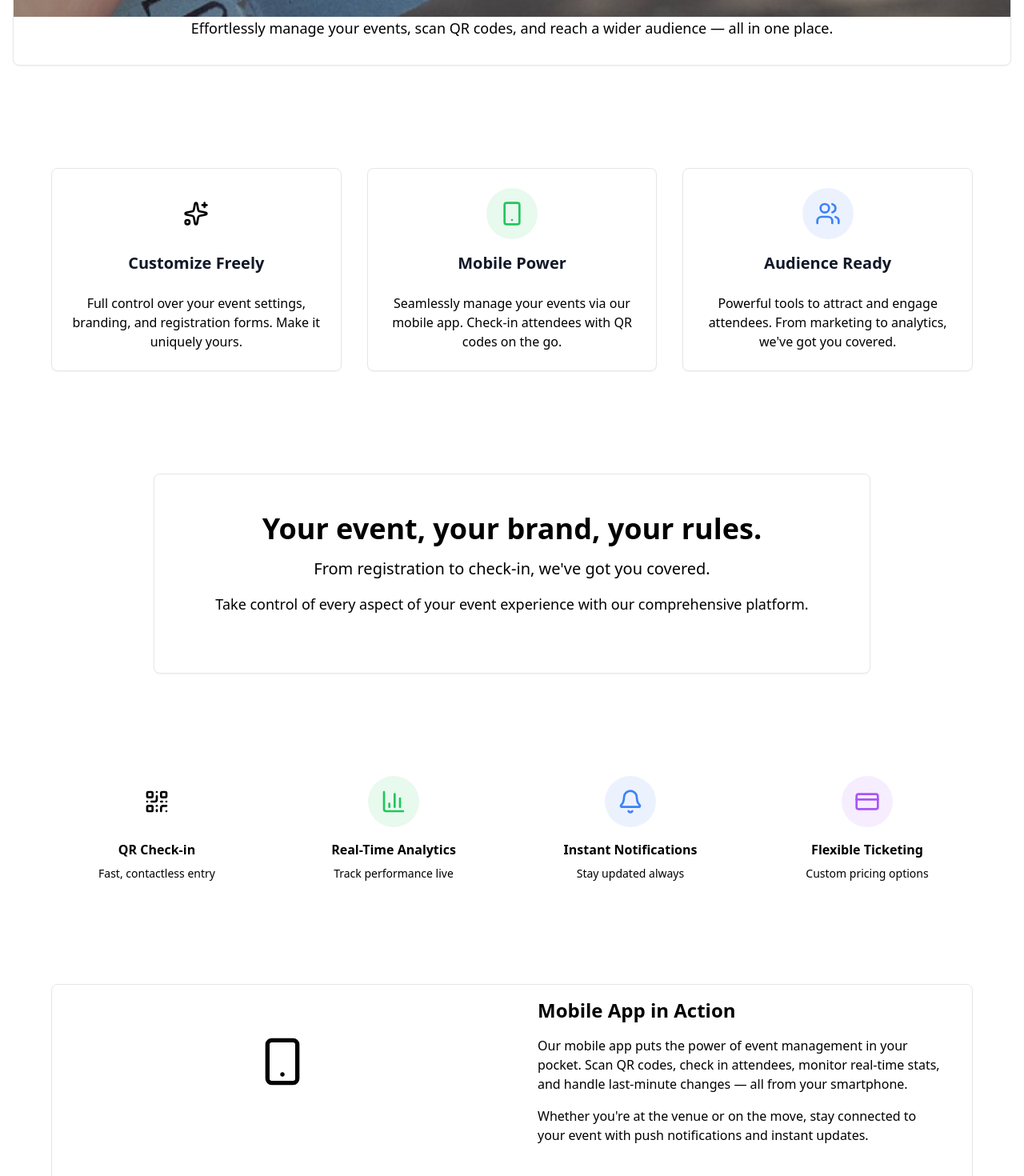
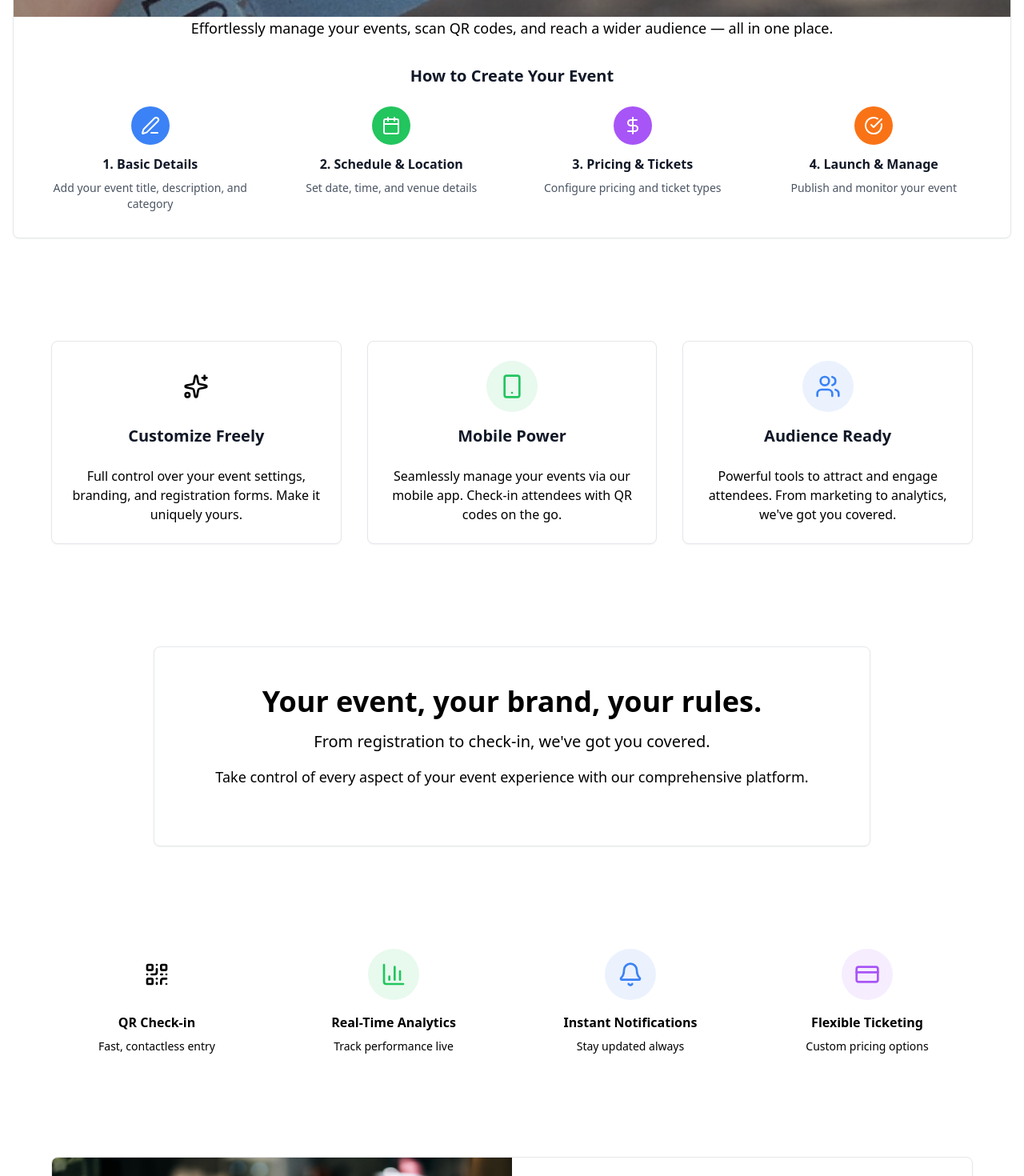
Before and after one commit to BrianKvin/ticketcraft, a React (Vite) app in the folder client/: page /events in a window 1280 px wide. Shown: the part 540-2010 px from the top of the page at 80% size. Built offline with nearby package versions, Linux system fonts and the light colour scheme.

Commit message:
create event

```diff
--- a/client/src/components/create-events/EventPage.jsx
+++ b/client/src/components/create-events/EventPage.jsx
@@ -11,12 +11,18 @@ import {
   Settings,
   Sparkles,
   ArrowRight,
+  Edit3,
+  Calendar,
+  MapPin,
+  DollarSign,
+  CheckCircle,
 } from "lucide-react";
 import Navbar from "../common/Navbar";
 import Footer from "../common/Footer";
 import Button from "../common/Button";
 import { Card, CardContent, CardHeader, CardTitle } from "../common/Card";
 import ticketImage from "../../assets/images/ticket.jpg";
+import qrCodeImage from "../../assets/images/QR-code.jpg";
 
 const EventPage = () => {
   const navigate = useNavigate();
@@ -52,10 +58,70 @@ const EventPage = () => {
               </div>
             </div>
             <CardContent className="p-8 text-center">
-              <p className="text-lg text-muted-foreground">
+              <p className="text-lg text-muted-foreground mb-8">
                 Effortlessly manage your events, scan QR codes, and reach a
                 wider audience — all in one place.
               </p>
+
+              {/* Process Walkthrough */}
+              <div className="mt-8">
+                <h3 className="text-xl font-semibold text-gray-900 mb-6">
+                  How to Create Your Event
+                </h3>
+                <div className="grid md:grid-cols-2 lg:grid-cols-4 gap-6">
+                  {/* Step 1 */}
+                  <div className="flex flex-col items-center text-center">
+                    <div className="w-12 h-12 bg-blue-500 rounded-full flex items-center justify-center mb-3">
+                      <Edit3 className="w-6 h-6 text-white" />
+                    </div>
+                    <h4 className="font-semibold text-gray-900 mb-2">
+                      1. Basic Details
+                    </h4>
+                    <p className="text-sm text-gray-600">
+                      Add your event title, description, and category
+                    </p>
+                  </div>
+
+                  {/* Step 2 */}
+                  <div className="flex flex-col items-center text-center">
+                    <div className="w-12 h-12 bg-green-500 rounded-full flex items-center justify-center mb-3">
+                      <Calendar className="w-6 h-6 text-white" />
+                    </div>
+                    <h4 className="font-semibold text-gray-900 mb-2">
+                      2. Schedule & Location
+                    </h4>
+                    <p className="text-sm text-gray-600">
+                      Set date, time, and venue details
+                    </p>
+                  </div>
+
+                  {/* Step 3 */}
+                  <div className="flex flex-col items-center text-center">
+                    <div className="w-12 h-12 bg-purple-500 rounded-full flex items-center justify-center mb-3">
+                      <DollarSign className="w-6 h-6 text-white" />
+                    </div>
+                    <h4 className="font-semibold text-gray-900 mb-2">
+                      3. Pricing & Tickets
+                    </h4>
+                    <p className="text-sm text-gray-600">
+                      Configure pricing and ticket types
+                    </p>
+                  </div>
+
+                  {/* Step 4 */}
+                  <div className="flex flex-col items-center text-center">
+                    <div className="w-12 h-12 bg-orange-500 rounded-full flex items-center justify-center mb-3">
+                      <CheckCircle className="w-6 h-6 text-white" />
+                    </div>
+                    <h4 className="font-semibold text-gray-900 mb-2">
+                      4. Launch & Manage
+                    </h4>
+                    <p className="text-sm text-gray-600">
+                      Publish and monitor your event
+                    </p>
+                  </div>
+                </div>
+              </div>
             </CardContent>
           </Card>
         </div>
@@ -185,17 +251,12 @@ const EventPage = () => {
         <div className="max-w-6xl mx-auto">
           <Card className="overflow-hidden">
             <div className="grid md:grid-cols-2 gap-0">
-              <div className="bg-gradient-to-br from-primary/20 to-primary/5 p-8 flex items-center justify-center">
-                <div className="text-center">
-                  <div className="w-32 h-32 bg-primary/10 rounded-full flex items-center justify-center mx-auto mb-4">
-                    <Smartphone className="w-16 h-16 text-primary" />
-                  </div>
-                  <div className="space-y-2">
-                    <div className="w-16 h-2 bg-primary/20 rounded mx-auto"></div>
-                    <div className="w-20 h-2 bg-primary/30 rounded mx-auto"></div>
-                    <div className="w-12 h-2 bg-primary/20 rounded mx-auto"></div>
-                  </div>
-                </div>
+              <div className="w-full h-full">
+                <img
+                  src={qrCodeImage}
+                  alt="QR Code for mobile check-in"
+                  className="w-full h-full object-cover"
+                />
               </div>
               <CardContent className="p-8 flex flex-col justify-center">
                 <h3 className="text-2xl font-bold mb-4">
--- a/client/src/pages/public/BrowseEvents.jsx
+++ b/client/src/pages/public/BrowseEvents.jsx
@@ -26,7 +26,7 @@ const BrowseEventsHero = () => {
   }, [nextImage]);
 
   return (
-    <div className="relative w-full h-56 overflow-hidden rounded-lg">
+    <div className="relative w-full h-[28rem] overflow-hidden rounded-lg">
       {/* Background Images */}
       {backgroundImages.map((image, index) => (
         <div
```
Also changed, not shown: client/src/assets/images/QR-code.jpg (added).
